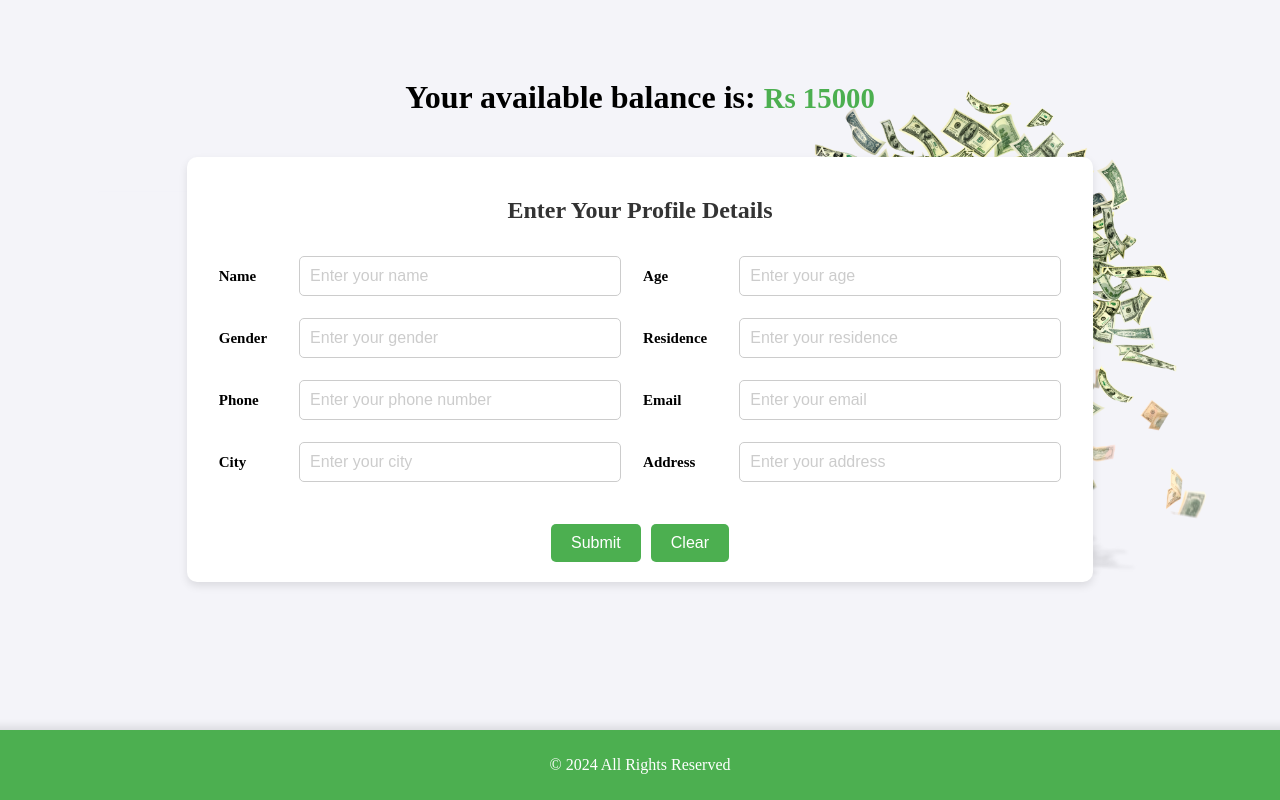
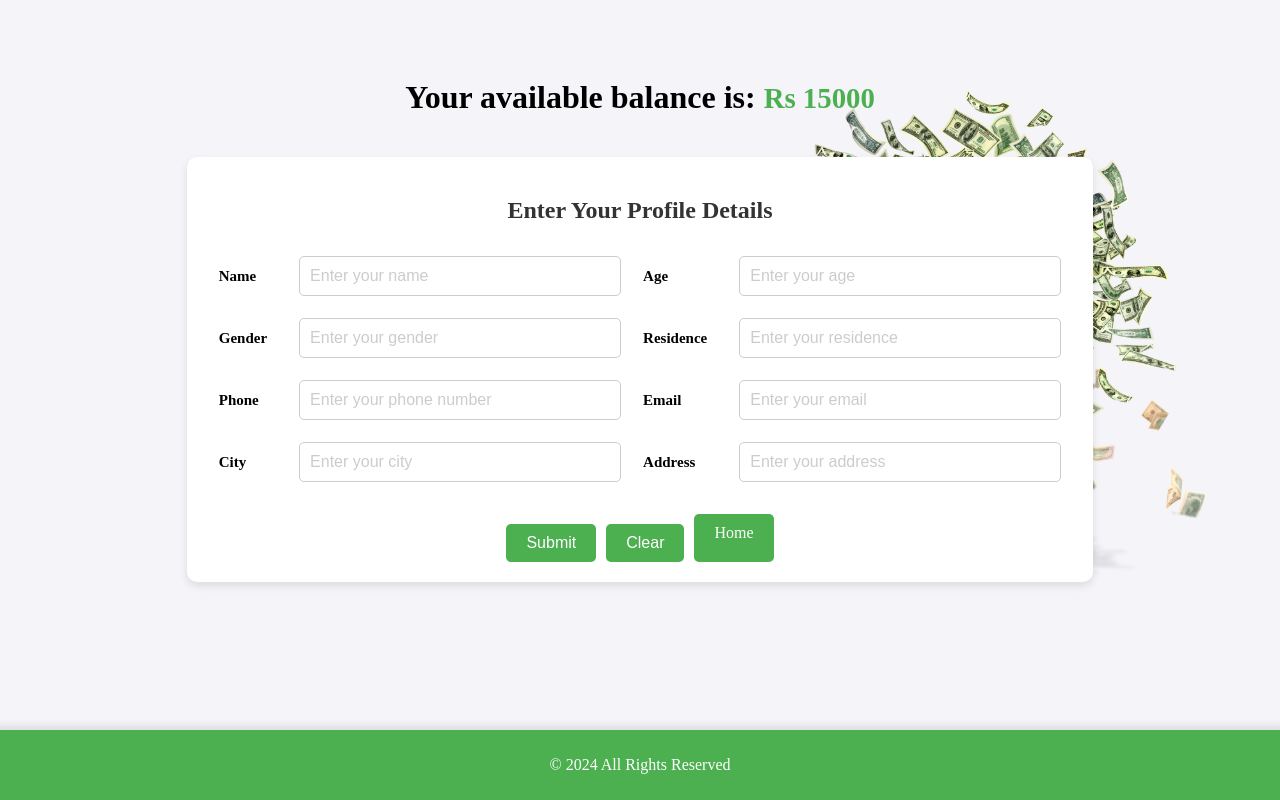
Before and after one commit to anasbm1000/reactJSBasics, a React (Create React App) app in the folder expensetracker/: page /profile in a window 1280 px wide. Built offline with nearby package versions, Linux system fonts and the light colour scheme.

Commit message:
Used setState concepts to retain the details of user

```diff
--- a/expensetracker/src/components/Profile.js
+++ b/expensetracker/src/components/Profile.js
@@ -1,10 +1,9 @@
-import React, { Component } from 'react';
+import React, { useState, useEffect } from 'react';
 import { Link } from 'react-router-dom';
 import '../App.css';
 
-class Profile extends Component {
-    state = {
-        profile: {
+const Profile = () => {
+  const [form, setForm] = useState({
     name: "",
     age: "",
     gender: "",
@@ -13,8 +12,8 @@ class Profile extends Component {
     phone: "",
     address: "",
     city: "",
-        },
-        form: {
+  });
+  const [profile, setProfile] = useState({
     name: "",
     age: "",
     gender: "",
@@ -23,46 +22,39 @@ class Profile extends Component {
     phone: "",
     address: "",
     city: "",
-        },
-        submitted: false
-    }
+  });
+  const [submitted, setSubmitted] = useState(false);
 
-    componentDidMount() {
+  useEffect(() => {
     const profileData = localStorage.getItem('profileData');
     if (profileData) {
-            this.setState({ profile: JSON.parse(profileData) });
+      setProfile(JSON.parse(profileData));
+      setSubmitted(true);
     }
-    }
+  }, []);
 
-    handleChange = event => {
-        this.setState({
-            form: {
-                ...this.state.form,
-                [event.target.name]: event.target.value
-            }
-        });
-    }
+  const handleChange = (event) => {
+    const { name, value } = event.target;
+    setForm((prevForm) => ({
+      ...prevForm,
+      [name]: value,
+    }));
+  };
 
-    handleSubmit = event => {
+  const handleSubmit = (event) => {
     event.preventDefault();
-        this.setState({
-            profile: { ...this.state.form },
-            submitted: true
-        }, () => {
-            localStorage.setItem('profileData', JSON.stringify(this.state.profile));
-        });
-    }
+    setProfile({ ...form });
+    setSubmitted(true);
+    localStorage.setItem('profileData', JSON.stringify(form));
+  };
 
-    handleEdit = () => {
-        this.setState({
-            submitted: false,
-            form: { ...this.state.profile }
-        });
-    }
+  const handleEdit = () => {
+    setForm({ ...profile });
+    setSubmitted(false);
+  };
 
-    handleClear = () => {
-        this.setState({
-            form: {
+  const handleClear = () => {
+    setForm({
       name: "",
       age: "",
       gender: "",
@@ -71,50 +63,12 @@ class Profile extends Component {
       phone: "",
       address: "",
       city: "",
-            }
     });
-    }
+  };
 
-    render() {
-        const { form, profile, submitted } = this.state;
   return (
     <div className={`profile-container ${submitted ? 'submitted' : ''}`}>
-                <form className="profile-form" onSubmit={this.handleSubmit}>
-                    <h2>Enter Your Profile Details</h2>
-                    <table>
-                        <tbody>
-                            <tr>
-                                <th>Name</th>
-                                <td><input type="text" name="name" placeholder='Enter your name' value={form.name} onChange={this.handleChange} required /></td>
-                                <th>Age</th>
-                                <td><input type="number" name="age" placeholder='Enter your age' value={form.age} onChange={this.handleChange} required /></td>
-                            </tr>
-                            <tr>
-                                <th>Gender</th>
-                                <td><input type="text" name="gender" placeholder='Enter your gender' value={form.gender} onChange={this.handleChange} required /></td>
-                                <th>Residence</th>
-                                <td><input type="text" name="residence" placeholder='Enter your residence' value={form.residence} onChange={this.handleChange} required /></td>
-                            </tr>
-                            <tr>
-                                <th>Phone</th>
-                                <td><input type="text" name="phone" placeholder='Enter your phone number' value={form.phone} onChange={this.handleChange} required /></td>
-                                <th>Email</th>
-                                <td><input type="email" name="email" placeholder='Enter your email' value={form.email} onChange={this.handleChange} required /></td>
-                            </tr>
-                            <tr>
-                                <th>City</th>
-                                <td><input type="text" name="city" placeholder='Enter your city' value={form.city} onChange={this.handleChange} required /></td>
-                                <th>Address</th>
-                                <td><input type="text" name="address" placeholder='Enter your address' value={form.address} onChange={this.handleChange} required /></td>
-                            </tr>
-                        </tbody>
-                    </table>
-                    <div className="form-buttons">
-                        <button type="submit">Submit</button>
-                        <button type="button" onClick={this.handleClear}>Clear</button>
-                    </div>
-                </form>
-                {submitted && (
+      {submitted ? (
         <div className="profile">
           <div className="profile-img">
             <img src="./profile.png" height={100} alt="pp" />
@@ -130,14 +84,50 @@ class Profile extends Component {
             <div>City: {profile.city}</div>
           </div>
           <div className="profile-buttons">
-                            <button onClick={this.handleEdit}>Edit</button>
+            <button onClick={handleEdit}>Edit</button>
             <Link to="/" className="home-button">Home</Link>
           </div>
         </div>
+      ) : (
+        <form className="profile-form" onSubmit={handleSubmit}>
+          <h2>Enter Your Profile Details</h2>
+          <table>
+            <tbody>
+              <tr>
+                <th>Name</th>
+                <td><input type="text" name="name" placeholder='Enter your name' value={form.name} onChange={handleChange} required /></td>
+                <th>Age</th>
+                <td><input type="number" name="age" placeholder='Enter your age' value={form.age} onChange={handleChange} required /></td>
+              </tr>
+              <tr>
+                <th>Gender</th>
+                <td><input type="text" name="gender" placeholder='Enter your gender' value={form.gender} onChange={handleChange} required /></td>
+                <th>Residence</th>
+                <td><input type="text" name="residence" placeholder='Enter your residence' value={form.residence} onChange={handleChange} required /></td>
+              </tr>
+              <tr>
+                <th>Phone</th>
+                <td><input type="text" name="phone" placeholder='Enter your phone number' value={form.phone} onChange={handleChange} required /></td>
+                <th>Email</th>
+                <td><input type="email" name="email" placeholder='Enter your email' value={form.email} onChange={handleChange} required /></td>
+              </tr>
+              <tr>
+                <th>City</th>
+                <td><input type="text" name="city" placeholder='Enter your city' value={form.city} onChange={handleChange} required /></td>
+                <th>Address</th>
+                <td><input type="text" name="address" placeholder='Enter your address' value={form.address} onChange={handleChange} required /></td>
+              </tr>
+            </tbody>
+          </table>
+          <div className="form-buttons">
+            <button type="submit">Submit</button>
+            <button type="button" onClick={handleClear}>Clear</button>
+            <Link to="/" className="home-button">Home</Link>
+          </div>
+        </form>
       )}
     </div>
   );
-    }
-}
+};
 
 export default Profile;
```
Lines whose indentation alone changed are shown as unchanged.
